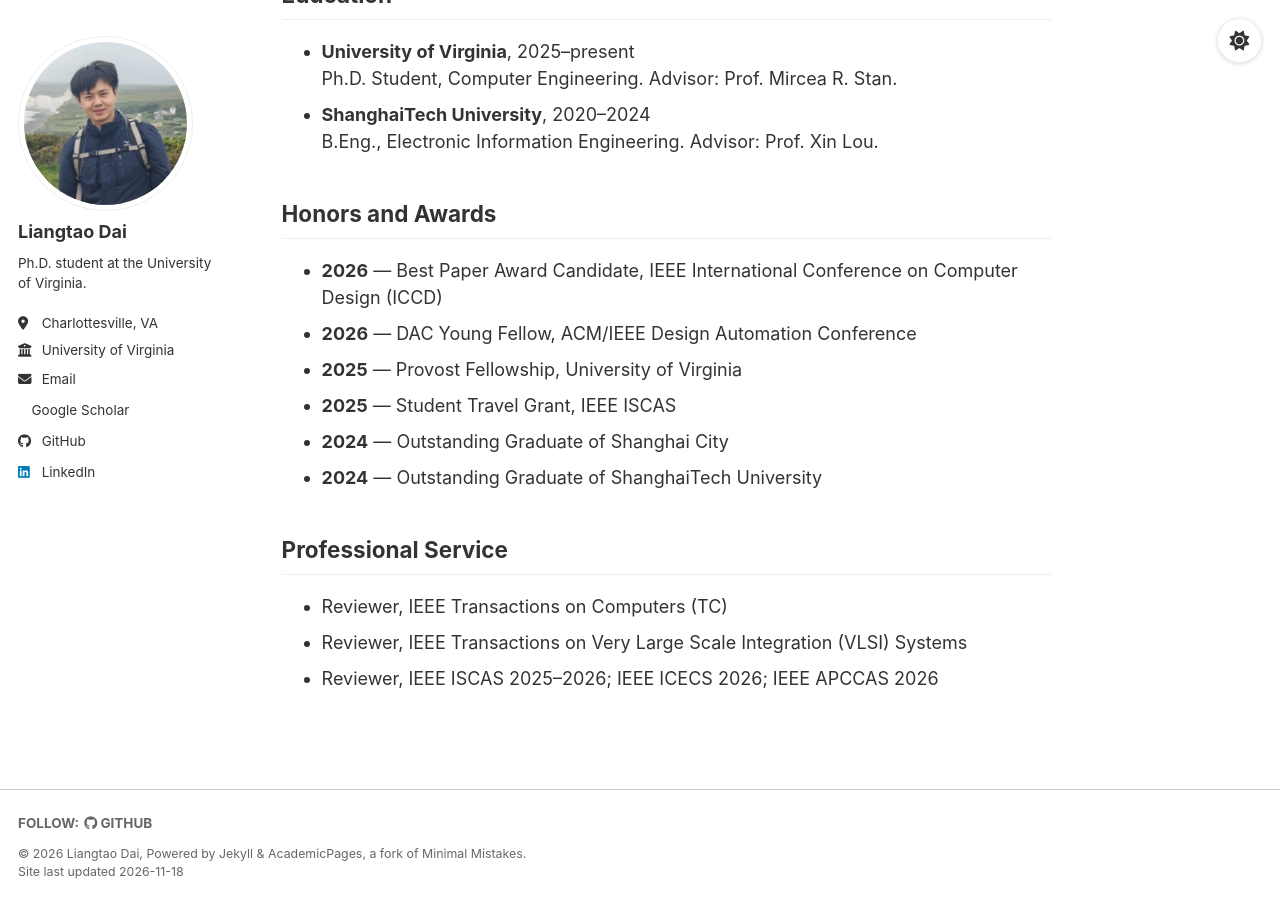
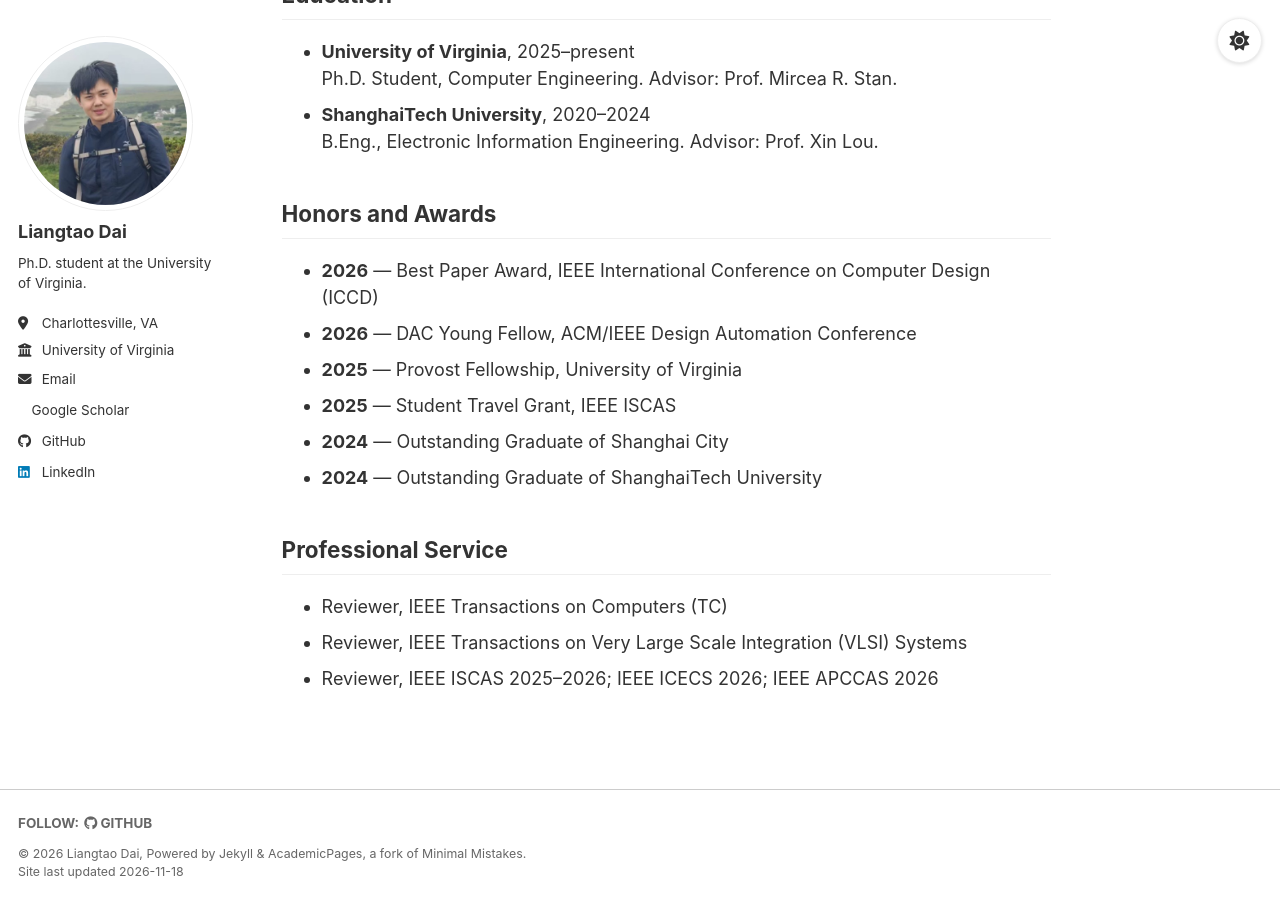
Before and after one commit to DDDDDlt/liangtaodai.github.io, a Jekyll site: the page built from _pages/about.md, in a window 1280 px wide and 900 px high, scrolled down 2646 px. Built offline with Jekyll 4.4.1, drawn with Linux system fonts in a browser that asks for light colours; a style sheet for code colours, icons or effects is not loaded; some of the changed text lies outside the part shown.

Commit message:
ICCD 2026: Best Paper Candidate -> Best Paper Award (publish after 11/17 ceremony)
Co-Authored-By: Claude Opus 5.5 <noreply@anthropic.com>
Claude-Session: https://claude.ai/code/session_01DYLYe9C6TX8cesK9o1eyX8

```diff
--- a/_includes/research_map.html
+++ b/_includes/research_map.html
@@ -71,7 +71,7 @@
         <a class="rmap-card" href="https://arxiv.org/abs/2608.30058">
           <strong>Adiabatic Systolic Array</strong>
           <span>Advanced FinFET design</span>
-          <em>ICCD 2026 · Best Paper Cand.</em>
+          <em>ICCD 2026 · Best Paper Award</em>
         </a>
         <div class="rmap-card rmap-card--chip rmap-next">
           <strong>Adiabatic Test Chip</strong>
--- a/_pages/about.md
+++ b/_pages/about.md
@@ -47,7 +47,7 @@ IEEE/ACM MICRO, 2026. *Accepted; to appear.*
 
 **[High-Performance Low-Power Adiabatic Systolic Array Design in Advanced FinFET Nodes](https://arxiv.org/abs/2608.30058)**
 J. Yin, **L. Dai**, Y. Gao, and M. R. Stan.
-IEEE ICCD, 2026. *Accepted; to appear.* <span class="pub-badge pub-badge--award">🏆 Best Paper Award Candidate</span>
+IEEE ICCD, 2026. *Accepted; to appear.* <span class="pub-badge pub-badge--award">🏆 Best Paper Award</span>
 [arXiv](https://arxiv.org/abs/2608.30058) · [PDF](https://arxiv.org/pdf/2608.30058)
 
 **[Delayed Coupling Restores Ising Phase Dynamics in Physical Oscillator Networks](https://arxiv.org/abs/2607.16634)**
@@ -84,7 +84,7 @@ arXiv, 2023.
 
 ## Honors and Awards
 
-* **2026** — Best Paper Award Candidate, IEEE International Conference on Computer Design (ICCD)
+* **2026** — Best Paper Award, IEEE International Conference on Computer Design (ICCD)
 * **2026** — DAC Young Fellow, ACM/IEEE Design Automation Conference
 * **2025** — Provost Fellowship, University of Virginia
 * **2025** — Student Travel Grant, IEEE ISCAS
```
Also changed, not shown: _publications/2026-adiabatic-systolic-array.md (+1 -1 lines).
